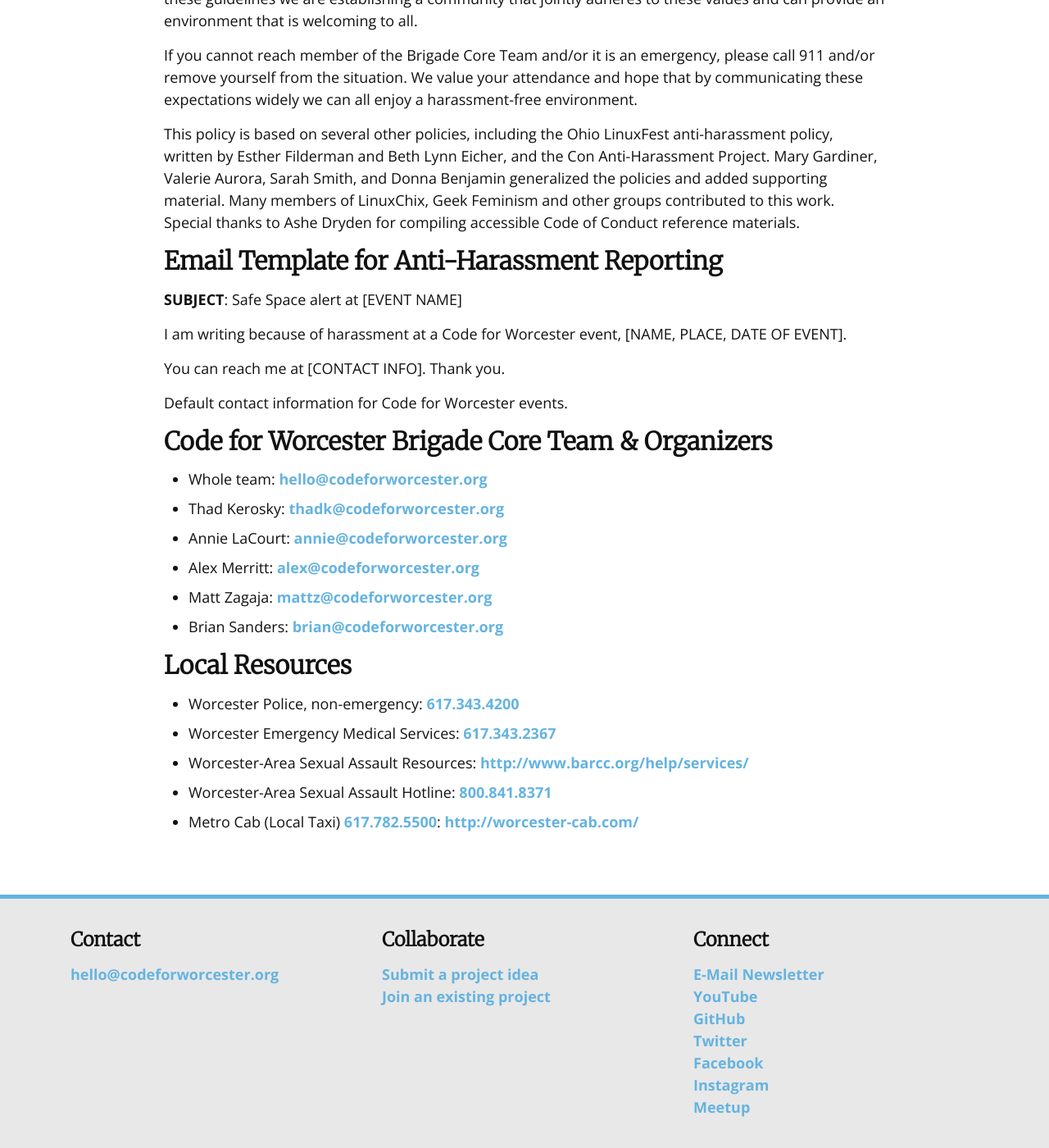
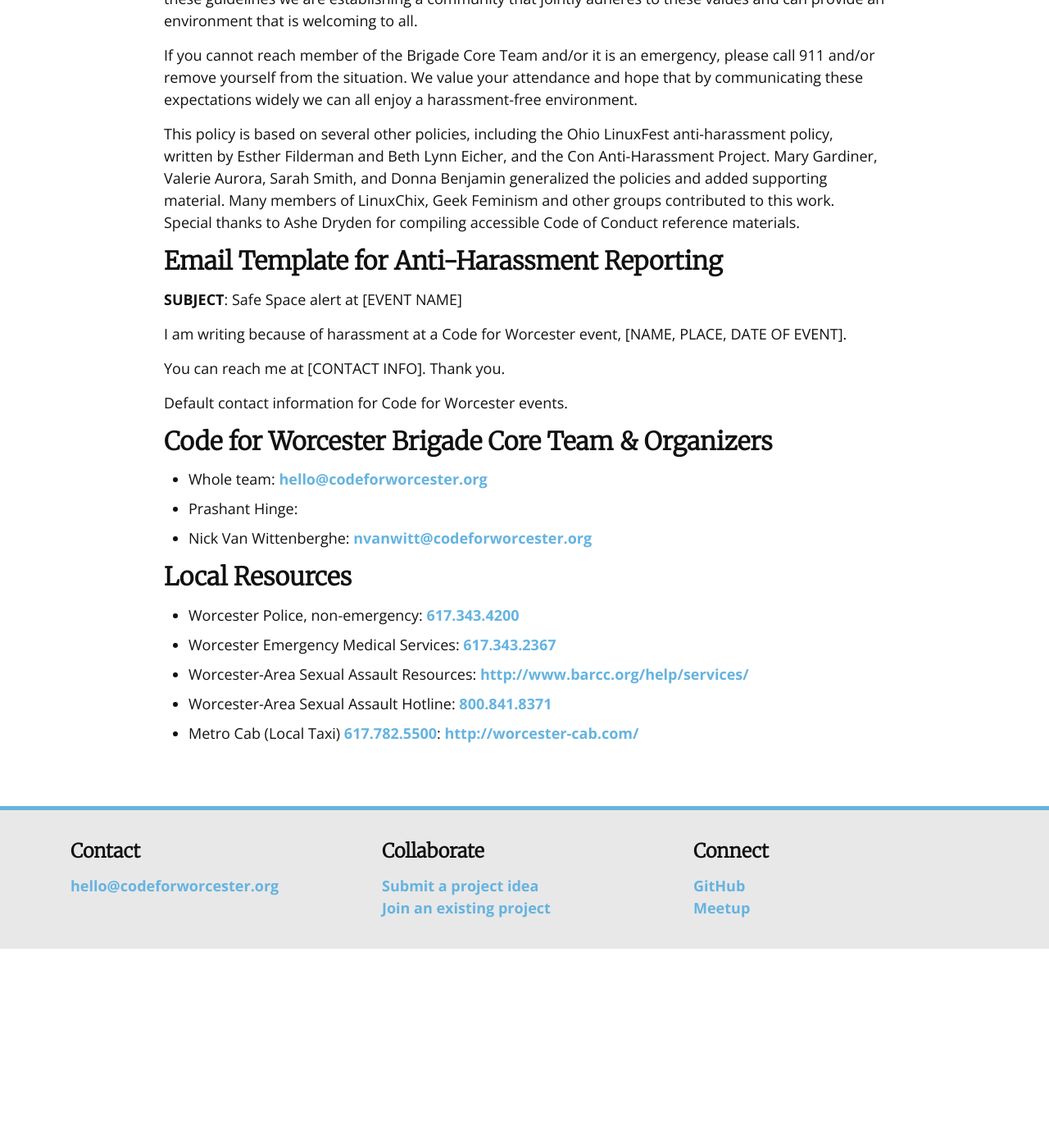
Before and after one commit to Code-For-Worcester/codeforworcester.org, a Jekyll site: the page built from code-of-conduct.md, in a window 1280 px wide and 1400 px high, scrolled down 2094 px. Shown: the whole window at 82% size. Built offline with Jekyll 4.4.1, drawn with Linux system fonts in a browser that asks for light colours; nearby versions of some CDN libraries; after the commit the page ends 3251 px from its top, so only the background shows below that.

Commit message:
Updated social media links and change front page text.

```diff
--- a/_config.yml
+++ b/_config.yml
@@ -21,18 +21,10 @@
 url: https://www.codeforworcester.org
 # NOTE:If you change the below donate_url you should also update the URL here: https://github.com/codeforworcester/.github/FUNDING.yml
 donate_url: https://codeforamerica.org/donate-to-a-brigade?utm_campaign=Code%20for%20Worcester&utm_source=codeforworcester.org
-hackpad_url: https://codeforworcester.hackpad.com/
-twitter_url: https://twitter.com/codeforworcester
 github_url: https://github.com/code-for-worcester
-meetup_url: https://meetup.com/Code-For-Worcester
-blog_url: https://medium.com/@CodeForWorcester
-events_url: https://cal.codeforworcester.org
+meetup_url: https://www.meetup.com/code-for-worcester/
 zoom_url: https://codeforamerica.zoom.us/meeting/register/tJEocO6prD4tEtxyZTta2yRj4V9XcKJvcBPP
-slack_url: https://communityinviter.com/apps/cfb-public/code-for-worcester-slack-invite
-youtube_url: https://www.youtube.com/c/codeforworcester
-facebook_url: https://www.facebook.com/codeforworcester/
-instagram_url: https://www.instagram.com/codeforworcester/
-newsletter_url: https://eepurl.com/5UcLX
-slack_team_id: T0556DP9Y
+slack_url: https://communityinviter.com/apps/codeforworcester/code-for-worcester
+slack_team_id: T01T64R4SJU
 plugins:
   - jekyll-redirect-from
--- a/_data/team.yml
+++ b/_data/team.yml
@@ -1,20 +1,8 @@
 
-- name: Thad Kerosky
+- name: Prashant Hinge
   image:
-  email: thadk@codeforworcester.org
+  email:
 
-- name: Annie LaCourt
+- name: Nick Van Wittenberghe
   image:
-  email: annie@codeforworcester.org
-
-- name: Alex Merritt
-  image: alex-merritt.jpg
-  email: alex@codeforworcester.org
-
-- name: Matt Zagaja
-  image: matt-zagaja.jpg
-  email: mattz@codeforworcester.org
-
-- name: Brian Sanders
-  image: brian-sanders.jpg
-  email: brian@codeforworcester.org
+  email: nvanwitt@codeforworcester.org
--- a/_includes/footer.html
+++ b/_includes/footer.html
@@ -18,12 +18,7 @@
 
       <div class="col-12 col-md-4 p-3">
         <h3>Connect</h3>
-        <a href="{{ site.newsletter_url }}">E-Mail Newsletter</a><br />
-        <a href="{{ site.youtube_url }}">YouTube</a><br />
         <a href="{{ site.github_url }}">GitHub</a><br />
-        <a href="{{ site.twitter_url }}">Twitter</a><br />
-        <a href="{{ site.facebook_url }}">Facebook</a><br />
-        <a href="{{ site.instagram_url }}">Instagram</a><br />
         <a href="{{ site.meetup_url }}">Meetup</a>
       </div>
     </div>
```
Also changed, not shown: index.html (+4 -10 lines).
